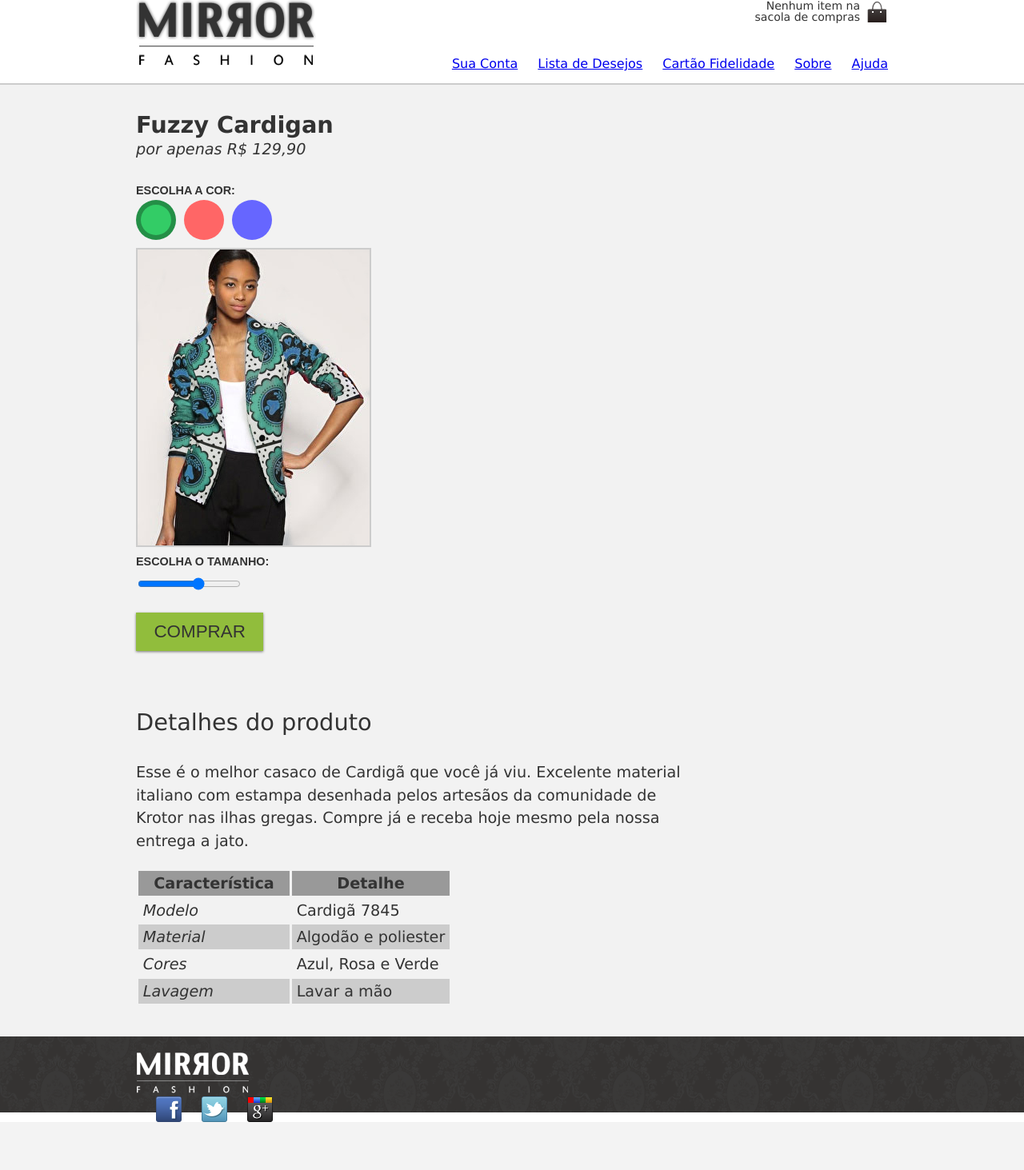
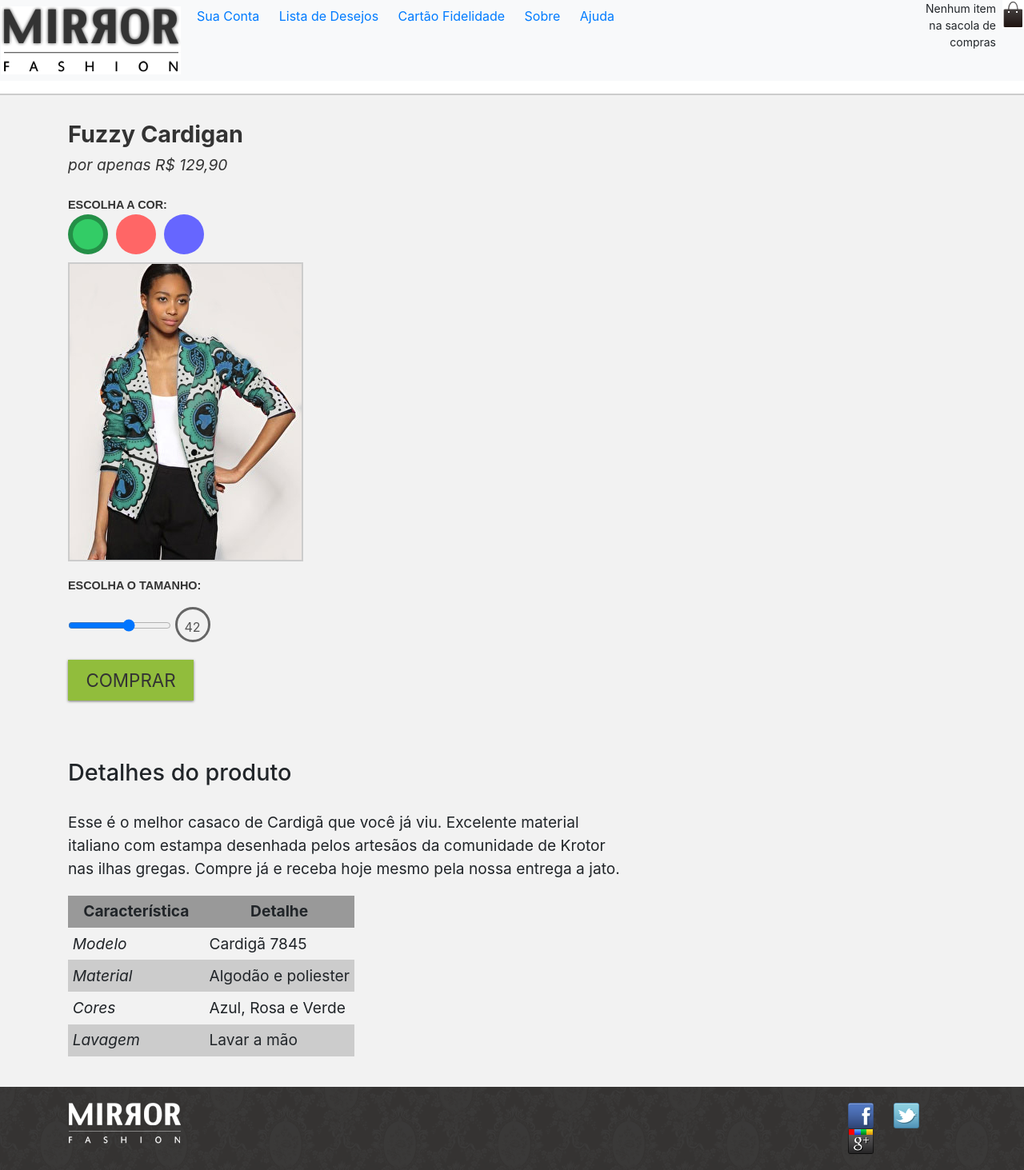
Before and after one commit to JohnnySilvaa/mirrorfashion, a PHP site: page /produto.html in a window 1280 px wide. Shown: the whole page at 80% size. Before the commit the page ends 1403 px from the top, so only its background shows below. Run offline with PHP 8.4, Linux system fonts and the light colour scheme.

Commit message:
mostrando tamanho do produto com javascript

```diff
--- a/css/logo.css
+++ /dev/null
@@ -1,5 +0,0 @@
-@media screen and (min-width: 480px) {
-	.logo {
-
-	position: absolute;
-}
--- a/css/produto.css
+++ b/css/produto.css
@@ -244,3 +244,16 @@ label[for=azul]::after {
  .cores label img {
      border: 2px solid #CCC;
  }
+
+ .tamanhos output {
+     display: inline-block;
+     height: 44px;
+     width: 44px;
+
+     line-height: 44px;
+     text-align: center;
+
+     border: 3px solid #666;
+     border-radius: 50%;
+     color: #555;
+ }
--- /dev/null
+++ b/js/produto.js
@@ -0,0 +1,10 @@
+ var inputTamanho = document.querySelector('[name=tamanho]')
+ var outputTamanho = document.querySelector('[name=valortamanho]')
+
+function mostraTamanho() {
+   outputTamanho.value = inputTamanho.value
+   outputTamanho.textContent = event.target.value
+}
+
+ inputTamanho.oninput = mostraTamanho
+ inputTamanho.onchange = mostraTamanho
--- a/produto.html
+++ b/produto.html
@@ -10,17 +10,19 @@
 <link rel="stylesheet" href="css/reset.css">
 <link rel="stylesheet" href="css/estilos.css">
 <link rel="stylesheet" href="css/produto.css">
+<link rel="stylesheet" href="css/bootstrap.css">
+
 
 </head>
 <body>
-	<header class="container">
-		<h1>
+	<header>
+
+
+
+		<nav class="menu-opcoes navbar navbar-expand-lg navbar-light bg-light">
+			<div class="row">
 				<img src="img/logo.png" alt="Logo da Mirror Fashion">
-		</h1>
-
 				<p class="sacola">Nenhum item na sacola de compras</p>
-
-		<nav class="menu-opcoes">
 				<ul>
 					<li><a href="#">Sua Conta</a></li>
 					<li><a href="#">Lista de Desejos</a></li>
@@ -28,6 +30,7 @@
 					<li><a href="sobre.html">Sobre</a></li>
 					<li><a href="#">Ajuda</a></li>
 				</ul>
+			</div>
 		</nav>
 	</header>
 
@@ -62,6 +65,8 @@
 
 						<input type="range" min="36" max="46" value="42" step="2"
 							name="tamanho" id="tamanho">
+						<output for="tamanho" name="valortamanho">42</output>
+
 					</fieldset>
 
 					<button class="comprar">Comprar</button>
@@ -111,17 +116,25 @@
 	</div>
 
 	<!-- adicionar o conteúdo da página -->
-
 	<footer>
 		<div class="container">
-			<img src="img/logo-rodape.png" alt="Logo da Mirror Fashion">
+			<div class="row">
+				<div class="col-md-10 col-8 col-lg-10">
 
+					<img class="img-fluid" src="img/logo-rodape.png"
+						alt="Logo da Mirror Fashion">
+				</div>
+				<div class="col-md-2 col-4 col-lg-2">
 					<ul class="social">
 						<li><a href="http://facebook.com/mirrorfashion">Facebook</a></li>
 						<li><a href="http://twitter.com/mirrorfashion">Twitter</a></li>
 						<li><a href="http://plus.google.com/mirrorfashion">Google+</a></li>
 					</ul>
 				</div>
+			</div>
+		</div>
 	</footer>
+
+	<script type="text/javascript" src="js/produto.js"></script>
 </body>
 </html>
--- a/sobre.html
+++ b/sobre.html
@@ -127,12 +127,12 @@
 	<footer>
 		<div class="container">
 			<div class="row">
-				<div class="col-md-10 col-8 col-lg-10">
+				<div class="col-md-10 col-10 col-lg-10">
 
 					<img class="img-fluid" src="img/logo-rodape.png"
 						alt="Logo da Mirror Fashion">
 				</div>
-				<div class="col-md-2 col-4 col-lg-2">
+				<div class="col-md-2 col-2 col-lg-2">
 					<ul class="social">
 						<li><a href="http://facebook.com/mirrorfashion">Facebook</a></li>
 						<li><a href="http://twitter.com/mirrorfashion">Twitter</a></li>
@@ -143,6 +143,5 @@
 		</div>
 	</footer>
 
-
 </body>
 </html>
```
Lines whose indentation alone changed are shown as unchanged.
